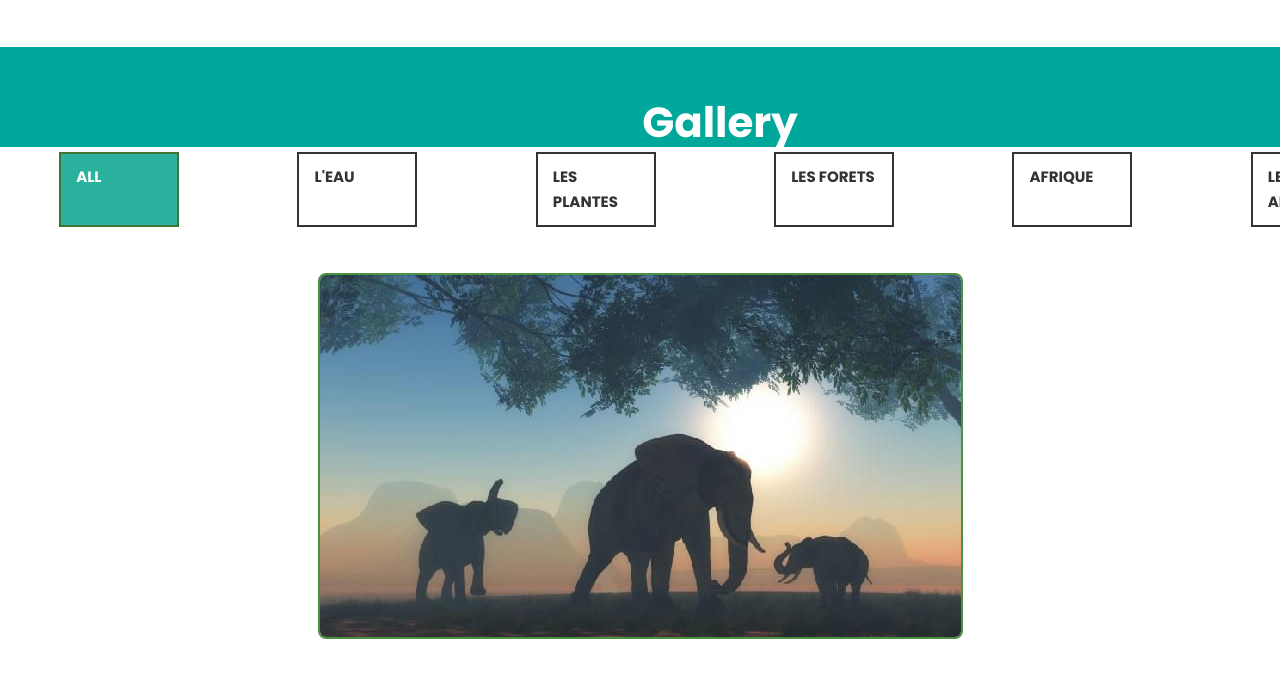
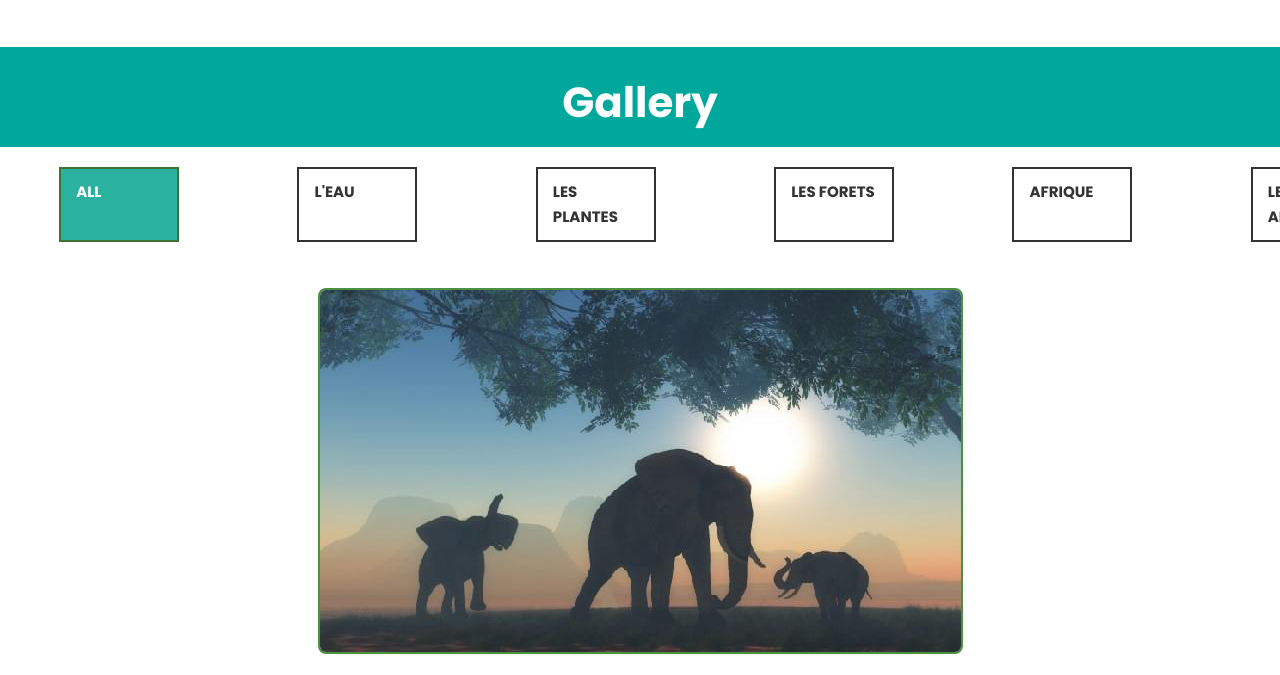
Before and after one commit to Ned-med/Green_Foundation_dev, a website with bundled scripts: page pages/projects.html in a window 1280 px wide. Shown: the part 78-753 px from the top of the page. Built offline with nearby package versions, Linux system fonts and the light colour scheme; files whose address does not match are found by name.

Commit message:
Made changes

```diff
--- a/css/gallery.css
+++ b/css/gallery.css
@@ -184,3 +184,16 @@
 .form-container .btn:hover, .open-button:hover {
   opacity: 1;
 }
+
+.projhead {
+  width: 100%;
+  background-color: #00a89c;
+  height: 10rem;
+  margin-bottom: 2rem;
+  padding: 2rem 0;
+}
+
+.projhead .projhead-title {
+  text-align: center;
+  color: #fff;
+}
--- a/pages/projects.html
+++ b/pages/projects.html
@@ -2,8 +2,10 @@
      <!---------------------------------------------- Section Gallery Failtre ----------------------------------------------------------------------------->
      <section class="main">
          <!-- --------------------------------------Container------------------------------------------------------------------------------------------- -->
+         <div class="projhead">
+          <h1 class="projhead-title">Gallery</h1>
+         </div>
     <div class="container">
-      <h1 class=" bgTitle">Gallery</h1>
        <!-- -------------------------------------------List-unstyled row---------------------------------------------------------------------------- -->
       <ul class="list-unstyled row">
         <li class="category active" data-class="all">ALL</li>
```
Also changed, not shown: dist/css/style.mini.css, dist/projects.html.
